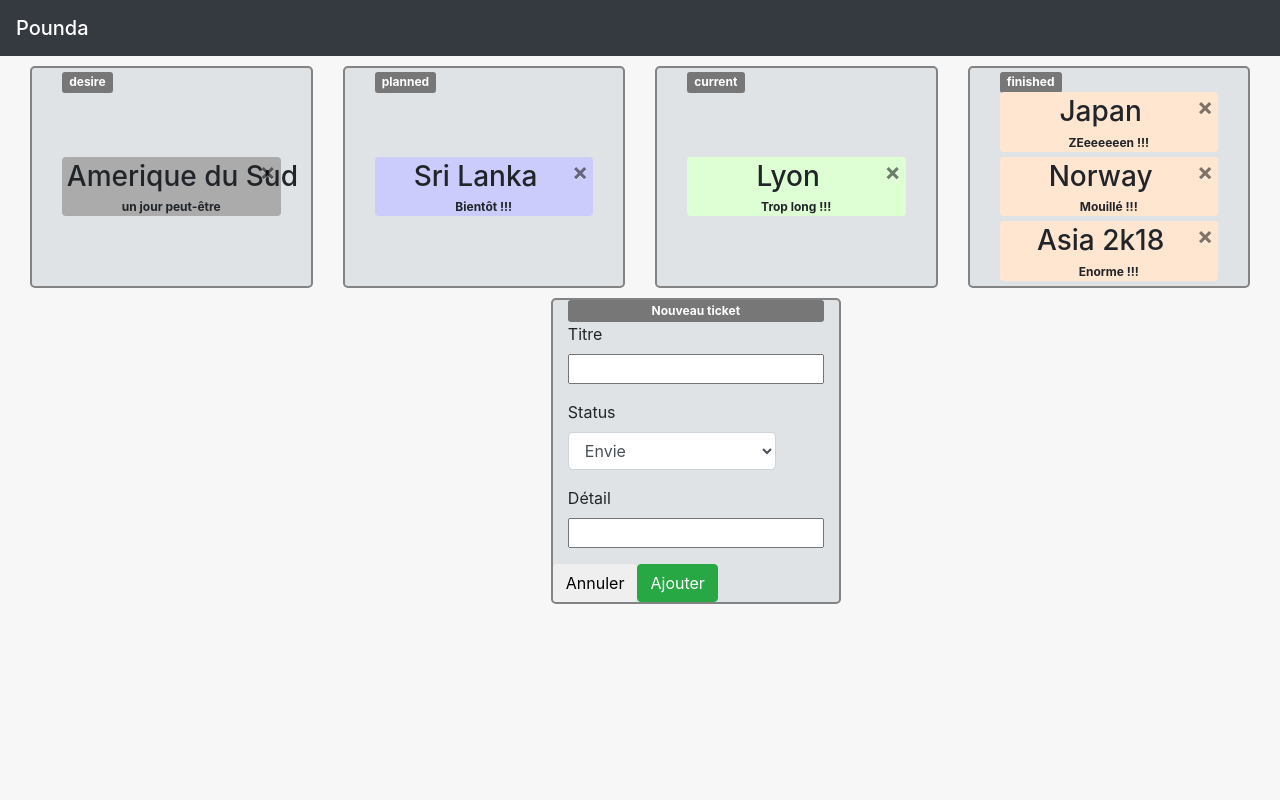
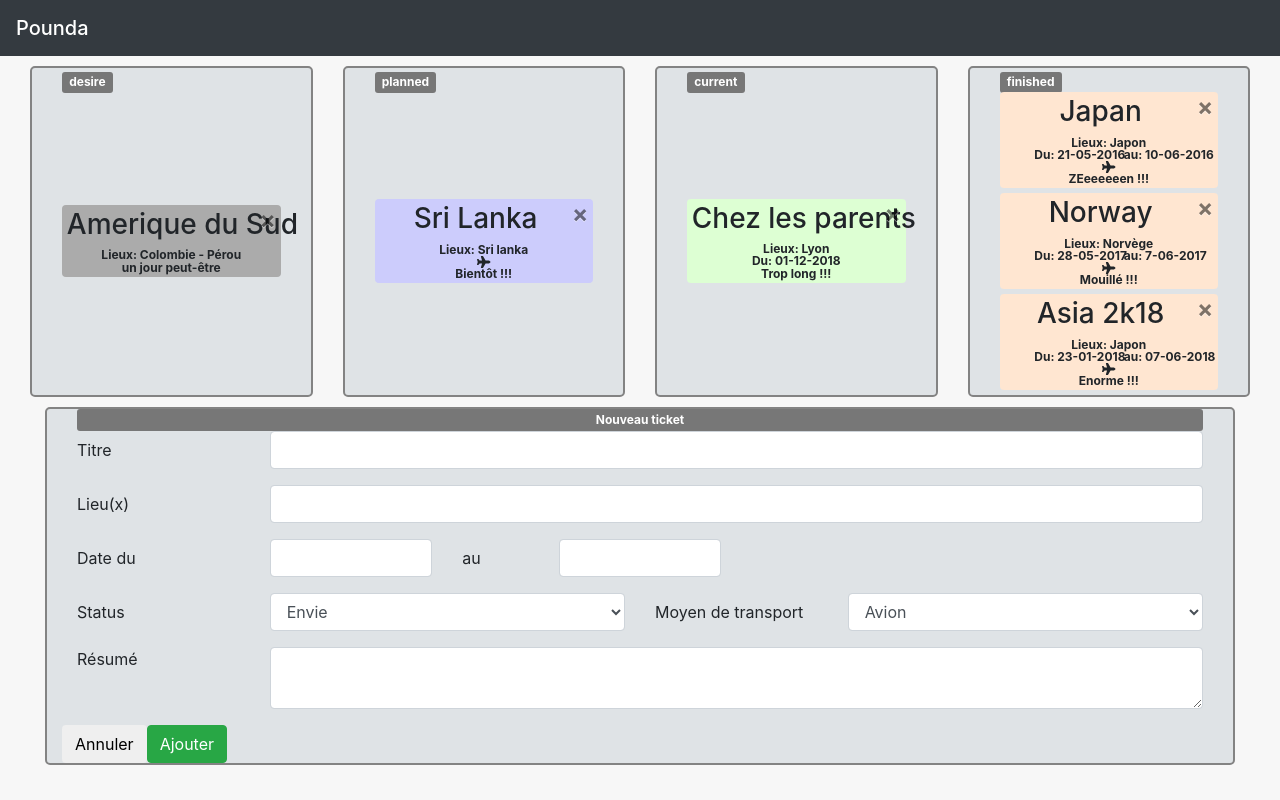
Before and after one commit to poundawan/pounda, a React (Create React App) app: page / in a window 1280 px wide. Both pictures are taken after a click on the button "Nouveau Ticket". Built offline with nearby package versions, Linux system fonts and the light colour scheme.

Commit message:
correction code & ajout de plus d'info dans le formulaire

```diff
--- a/package.json
+++ b/package.json
@@ -4,6 +4,11 @@
   "private": true,
   "homepage": "http://poundawan.github.io/pounda",
   "dependencies": {
+    "@fortawesome/fontawesome-svg-core": "^1.2.12",
+    "@fortawesome/free-brands-svg-icons": "^5.6.3",
+    "@fortawesome/free-regular-svg-icons": "^5.6.3",
+    "@fortawesome/free-solid-svg-icons": "^5.6.3",
+    "@fortawesome/react-fontawesome": "^0.1.3",
     "react": "^16.7.0",
     "react-bootstrap": "^0.32.4",
     "react-dom": "^16.7.0",
--- a/src/App.css
+++ b/src/App.css
@@ -1,9 +1,9 @@
-.main-container{
+.main-container {
   margin-top: 10px;
 }
-.label{
+.label {
   display: inline;
-    padding: .2em .6em .3em;
+  padding: 0.2em 0.6em 0.3em;
   font-size: 75%;
   font-weight: 700;
   line-height: 1;
@@ -11,7 +11,7 @@
   text-align: center;
   white-space: nowrap;
   vertical-align: baseline;
-    border-radius: .25em;
+  border-radius: 0.25em;
 }
 
 .label-default {
--- a/src/App.js
+++ b/src/App.js
@@ -1,122 +1,192 @@
-import React, { Component } from 'react'
-import { Button } from 'react-bootstrap'
+import React, { Component } from "react";
+import { library } from "@fortawesome/fontawesome-svg-core";
+import { FontAwesomeIcon } from "@fortawesome/react-fontawesome";
+import {
+  faGlobeAfrica,
+  faGlobeEurope,
+  faGlobeAmericas,
+  faGlobeAsia,
+  faBus,
+  faCar,
+  faMotorcycle,
+  faPlane,
+  faShip,
+  faShuttleVan,
+  faTrain,
+  faThumbsUp,
+  faBicycle
+} from "@fortawesome/free-solid-svg-icons";
+import "./App.css";
+import "./bootstrap.css";
 
-import './App.css'
-import './bootstrap.css'
+import Table from "./table.js";
+import NewTicket from "./newTicket";
 
-import Table from './table.js'
-import NewTicket from './newTicket';
+library.add(
+  faGlobeAfrica,
+  faGlobeEurope,
+  faGlobeAmericas,
+  faGlobeAsia,
+  faBus,
+  faCar,
+  faMotorcycle,
+  faPlane,
+  faShip,
+  faShuttleVan,
+  faTrain,
+  faThumbsUp,
+  faBicycle
+);
 
 class App extends Component {
-
   state = {
     lastID: 7,
-        tables : ['desire','planned','current','finished'],
-        tickets :[
+    tables: ["desire", "planned", "current", "finished"],
+    tickets: [
       {
-              id:1,
-              status:'desire',
-              title:'Amerique du Sud',
-              detail:'un jour peut-être',
+        id: 1,
+        status: "desire",
+        title: "Amerique du Sud",
+        places: "Colombie - Pérou",
+        from: "",
+        to: "",
+        transport: "",
+        resume: "un jour peut-être"
       },
       {
-              id:2,
-              status:'finished',
-              title:'Japan',
-              detail:'ZEeeeeeen !!!',
+        id: 2,
+        status: "finished",
+        title: "Japan",
+        places: "Japon",
+        from: "21-05-2016",
+        to: "10-06-2016",
+        transport: "plane",
+        resume: "ZEeeeeeen !!!"
       },
       {
-                id:3,
-              status:'planned',
-              title:'Sri Lanka',
-              detail:'Bientôt !!!',
+        id: 3,
+        status: "planned",
+        title: "Sri Lanka",
+        places: "Sri lanka",
+        from: "",
+        to: "",
+        transport: "plane",
+        resume: "Bientôt !!!"
       },
       {
-                id:4,
-              status:'finished',
-              title:'Norway',
-              detail:'Mouillé !!!',
+        id: 4,
+        status: "finished",
+        title: "Norway",
+        places: "Norvège",
+        from: "28-05-2017",
+        to: "7-06-2017",
+        transport: "plane",
+        resume: "Mouillé !!!"
       },
       {
-                id:5,
-              status:'current',
-              title:'Lyon',
-              detail:'Trop long !!!',
+        id: 5,
+        status: "current",
+        title: "Chez les parents",
+        places: "Lyon",
+        from: "01-12-2018",
+        to: "",
+        transport: "",
+        resume: "Trop long !!!"
       },
       {
-                id:6,
-              status:'finished',
-              title:'Asia 2k18',
-              detail:'Enorme !!!',
-            },
+        id: 6,
+        status: "finished",
+        title: "Asia 2k18",
+        places: "Japon",
+        from: "23-01-2018",
+        to: "07-06-2018",
+        transport: "plane",
+        resume: "Enorme !!!"
+      }
     ]
-    }
+  };
 
   onDrop = (ev, cat) => {
     let id = ev.dataTransfer.getData("id");
-        let tickets = this.state.tickets.filter((tiket) => {
+    let tickets = this.state.tickets.filter(tiket => {
       if (tiket.id == id) {
         tiket.status = cat;
       }
       return tiket;
     });
-         this.setState({tickets, tickets });
-      }
+    this.setState({ tickets, tickets });
+  };
 
-    onDeleteTicket = (id) => {
-        const tickets = this.state.tickets
-        let index = tickets.findIndex(x => x.id ===id)
-        tickets.splice(index,1)
-        this.setState({tickets})
-    }
+  onDeleteTicket = id => {
+    const tickets = this.state.tickets;
+    let index = tickets.findIndex(x => x.id === id);
+    tickets.splice(index, 1);
+    this.setState({ tickets });
+  };
 
-    onSendTicket = (newTitle,newStatus,newDetail) => {
-        const tickets = this.state.tickets
-        let lastID = this.state.lastID
+  onSendTicket = (
+    newTitle,
+    newPlaces,
+    newFrom,
+    newTo,
+    newTransport,
+    newStatus,
+    newResume
+  ) => {
+    const tickets = this.state.tickets;
+    let lastID = this.state.lastID;
     tickets.push({
-          id:lastID,
+      id: lastID,
       title: newTitle,
+      places: newPlaces,
+      from: newFrom,
+      to: newTo,
+      transport: newTransport,
       status: newStatus,
-          detail:newDetail
-        })
-        this.setState({tickets: tickets,lastID: lastID+1})
-      }
+      resume: newResume
+    });
+    this.setState({ tickets: tickets, lastID: lastID + 1 });
+  };
 
-    orderingTable = (tables,tickets) => {
-        let currentTable = []
-        let currentTickets
-        tables.map((table) => {
-            currentTickets = []
-            tickets.map((ticket) => {
-                if(table === ticket.status)
-                {
-                    currentTickets.push(ticket)
-                }
-            })
-            currentTable.push({status:table,tickets:currentTickets})
-        })
-        return currentTable
-    }
+  orderingTable = (tables, tickets) => {
+    let currentTable = [];
+    let currentTickets;
+    tables.map(table => {
+      currentTickets = tickets.filter(ticket => ticket.status === table);
+      currentTable.push({ status: table, tickets: currentTickets });
+    });
+    return currentTable;
+  };
 
   render() {
-      const {tables,tickets} = this.state
-      let orderedTable = this.orderingTable(tables,tickets)
+    const { tables, tickets } = this.state;
+    let orderedTable = this.orderingTable(tables, tickets);
     return (
       <div>
         <nav className="navbar navbar-dark bg-dark">
           <span className="navbar-brand mb-0 h1">Pounda</span>
         </nav>
-            <div className='main-container container-fluid row'>
-                {orderedTable.map((table) => (
-                    <div  key={table.status} className={"table-container col-md-3 container-fluid row"}>
-                        <Table status={table.status} tickets={table.tickets} onDrop={this.onDrop} onDeleteTicket={this.onDeleteTicket}/>
+        <div className="main-container container-fluid row">
+          {orderedTable.map(table => (
+            <div
+              key={table.status}
+              className="table-container col-md-3 container-fluid row"
+            >
+              <Table
+                status={table.status}
+                tickets={table.tickets}
+                onDrop={this.onDrop}
+                onDeleteTicket={this.onDeleteTicket}
+              />
             </div>
           ))}
-                <div className={"form-container col-md-2 container-fluid row"}><NewTicket onSendTicket={this.onSendTicket} /></div>
+          <div className="form-container col-md-12 container-fluid row">
+            <NewTicket onSendTicket={this.onSendTicket} />
           </div>
         </div>
-      )
+      </div>
+    );
   }
 }
 
-  export default App
+export default App;
--- a/src/newTicket.js
+++ b/src/newTicket.js
@@ -1,46 +1,85 @@
-import React, { Component } from 'react';
+import React, { Component } from "react";
 
-import './newTicket.css'
+import "./newTicket.css";
 
 class NewTicket extends Component {
-
-    state ={
-        title:"",
-        status:"desire",
-        detail:"",
-        showForm: "hide",
+  state = {
+    status: "desire",
+    title: "",
+    places: "",
+    from: "",
+    to: "",
+    transport: "plane",
+    resume: "",
+    showForm: "hide"
+  };
+  onChangeTitle(e) {
+    this.setState({ title: e.target.value });
   }
-    onChangeTitle(e) {
-        this.setState({title: e.target.value});
+  onChangePlaces(e) {
+    this.setState({ places: e.target.value });
+  }
+  onChangeFrom(e) {
+    this.setState({ from: e.target.value });
+  }
+  onChangeTo(e) {
+    this.setState({ to: e.target.value });
+  }
+  onChangeTransport(e) {
+    this.setState({ transport: e.target.value });
   }
   onChangeStatus(e) {
-        this.setState({status: e.target.value});
+    this.setState({ status: e.target.value });
   }
-    onChangeDetail(e) {
-        this.setState({detail: e.target.value});
+  onChangeResume(e) {
+    this.setState({ resume: e.target.value });
   }
   onSubmit(e) {
     e.preventDefault();
-        this.setState({ title:"", status:"", detail:"",});
-        this.props.onSendTicket(this.state.title,this.state.status,this.state.detail);
+    this.setState({
+      title: "",
+      places: "",
+      from: "",
+      to: "",
+      transport: "",
+      status: "",
+      resume: ""
+    });
+    this.props.onSendTicket(
+      this.state.title,
+      this.state.places,
+      this.state.from,
+      this.state.to,
+      this.state.transport,
+      this.state.status,
+      this.state.resume
+    );
   }
 
-    displayForm(e,event){
+  displayForm(e, event) {
     e.preventDefault();
-        this.setState({showForm:event})
+    this.setState({ showForm: event });
   }
 
   render() {
-    const {title,detail,showForm} = this.state
+    const { title, places, from, to, resume, showForm } = this.state;
     return (
-      <div className="Input">
-        {showForm==="show" ? (
-        <form className="form-newticket form-horizontal" onSubmit={e => this.onSubmit(e)}>
-          <div className="container-fluid row"><span className="col-md-12 label label-default label-form">Nouveau ticket</span></div>
-          <div className="form-group">
-            <label className="col-sm-2 control-label">Titre</label>
+      <div className="container-fluid row">
+        {showForm === "show" ? (
+          <form
+            className="form-newticket form-horizontal col-md-12"
+            onSubmit={e => this.onSubmit(e)}
+          >
+            <div className="container-fluid row">
+              <span className="col-md-12 label label-default label-form">
+                Nouveau ticket
+              </span>
+            </div>
+            <div className="form-group row">
+              <label className="col-sm-2 col-form-label">Titre</label>
               <div className="col-sm-10">
                 <input
+                  className="form-control"
                   value={title}
                   id="titleTicket"
                   type="text"
@@ -48,32 +87,107 @@ class NewTicket extends Component {
                   onChange={e => this.onChangeTitle(e)}
                 />
               </div>
-          </div><div className="form-group">
-            <label className="col-sm-2 control-label">Status</label>
+            </div>
+            <div className="form-group row">
+              <label className="col-sm-2 col-form-label">Lieu(x)</label>
               <div className="col-sm-10">
-                <select className="form-control" onChange={e => this.onChangeStatus(e)}>
+                <input
+                  className="form-control"
+                  id="placesTicket"
+                  type="text"
+                  value={places}
+                  placeholder=""
+                  onChange={e => this.onChangePlaces(e)}
+                />
+              </div>
+            </div>
+            <div className="form-group row">
+              <label className="col-sm-2 col-form-label">Date du</label>
+              <div className="col-sm-4 col-md-2">
+                <input
+                  className="form-control"
+                  id="fromTicket"
+                  type="text"
+                  placeholder=""
+                  value={from}
+                  onChange={e => this.onChangeFrom(e)}
+                />
+              </div>
+              <label className="col-sm-1 col-form-label">au</label>
+              <div className="col-sm-4 col-md-2">
+                <input
+                  className="form-control"
+                  id="toTicket"
+                  type="text"
+                  placeholder=""
+                  value={to}
+                  onChange={e => this.onChangeTo(e)}
+                />
+              </div>
+            </div>
+            <div className="form-group row">
+              <label className="col-sm-2 col-form-label">Status</label>
+              <div className="col-sm-4">
+                <select
+                  className="form-control"
+                  onChange={e => this.onChangeStatus(e)}
+                >
                   <option value="desire">Envie</option>
                   <option value="planned">Prévu</option>
                   <option value="current">En cours</option>
                   <option value="finished">Déjà fait</option>
                 </select>
               </div>
-          </div><div className="form-group">
-            <label className="col-sm-2 control-label">Détail</label>
-            <div className="col-sm-10">
-                <input
-                    defaultValue={detail}
-                    type="text"
-                    placeholder=""
-                    onChange={e => this.onChangeDetail(e)}/>
+              <label className="col-sm-2 col-form-label">
+                Moyen de transport
+              </label>
+              <div className="col-sm-4">
+                <select
+                  className="form-control"
+                  onChange={e => this.onChangeTransport(e)}
+                >
+                  <option value="plane">Avion</option>
+                  <option value="ship">Bateau</option>
+                  <option value="bus">Bus</option>
+                  <option value="motorcycle">Moto</option>
+                  <option value="thumbs-up">Stop</option>
+                  <option value="train">Train</option>
+                  <option value="shuttle-van">Van</option>
+                  <option value="bicycle">Vélo</option>
+                  <option value="car">Voiture</option>
+                </select>
               </div>
             </div>
-          <button type="button" className="btn btn-default" onClick={e => this.displayForm(e,"hide")}>Annuler</button>
-          <button type="submit" className="btn btn-success">Ajouter</button>
+            <div className="form-group row">
+              <label className="col-sm-2 control-label">Résumé</label>
+              <div className="col-sm-10">
+                <textarea
+                  className="form-control"
+                  defaultValue={resume}
+                  onChange={e => this.onChangeResume(e)}
+                />
+              </div>
+            </div>
+            <button
+              type="button"
+              className="btn btn-default"
+              onClick={e => this.displayForm(e, "hide")}
+            >
+              Annuler
+            </button>
+            <button type="submit" className="btn btn-success">
+              Ajouter
+            </button>
           </form>
         ) : (
-        <button type="button" className="btn btn-primary" onClick={e => this.displayForm(e,"show")}>Nouveau Ticket</button>)
-        }
+          <button
+            type="button"
+            className="btn btn-primary"
+            onClick={e => this.displayForm(e, "show")}
+          >
+            Nouveau Ticket
+          </button>
+        )}
       </div>
     );
   }
--- a/src/table.js
+++ b/src/table.js
@@ -1,44 +1,47 @@
-import React, { Component } from 'react'
+import React, { Component } from "react";
 
-import Ticket from './ticket.js'
-import './table.css'
+import Ticket from "./ticket.js";
+import "./table.css";
 class Table extends Component {
+  onDragOver = ev => {
+    ev.preventDefault();
+  };
 
-    state ={
-        title:"",
-        status:"desire",
-        detail:"",
-        showForm: "hide",
-    }
-
-    onDragOver  = (ev) => {
-        ev.preventDefault();
-    }
-
-    onDropTicket(e,status) {
+  onDropTicket(e, status) {
     e.preventDefault();
-        this.props.onDrop(e,status);
+    this.props.onDrop(e, status);
   }
 
   render() {
-        const {status,tickets,onDeleteTicket} = this.props;
-        return(
-            <div className={'table-droppable col-md-12 table-'+status+' droppable container-fluid row'}
-                onDragOver={(e)=>this.onDragOver(e)}
-                onDrop={(e)=>{this.onDropTicket(e, status)}}
+    const { status, tickets, onDeleteTicket } = this.props;
+    return (
+      <div
+        className={
+          "table-droppable col-md-12 table-" +
+          status +
+          " droppable container-fluid row"
+        }
+        onDragOver={e => this.onDragOver(e)}
+        onDrop={e => {
+          this.onDropTicket(e, status);
+        }}
       >
-                <div className={"col-md-12"}><span className={"label label-default"}>{status}</span></div>
-                <div
-                    className="col-md-12"
-                >
-                {tickets.map((ticket) =>(
-                    <Ticket key={ticket.id} ticketID={ticket.id} title={ticket.title} date="20190101" detail={ticket.detail} status={status} onDeleteTicket={onDeleteTicket} />
+        <div className={"col-md-12"}>
+          <span className={"label label-default"}>{status}</span>
+        </div>
+        <div className="col-md-12">
+          {tickets.map(ticket => (
+            <Ticket
+              key={ticket.id}
+              ticket={ticket}
+              status={status}
+              onDeleteTicket={onDeleteTicket}
+            />
           ))}
         </div>
       </div>
-        )
+    );
   }
 }
 
-
-export default Table
+export default Table;
--- a/src/ticket.js
+++ b/src/ticket.js
@@ -1,34 +1,63 @@
-import React, { Component }  from 'react'
+import React, { Component } from "react";
 
-import './ticket.css'
+import { FontAwesomeIcon } from "@fortawesome/react-fontawesome";
+import "./ticket.css";
 
 class Ticket extends Component {
+  onDragStart = (ev, id) => {
+    ev.dataTransfer.setData("id", id);
+  };
 
-    onDragStart = (ev,id) => {
-        ev.dataTransfer.setData("id",id);
-    }
-
-    onDeleteTicket = (ev,id) => {
+  onDeleteTicket = (ev, id) => {
     ev.preventDefault();
     this.props.onDeleteTicket(id);
-    }
-    render(){
-        const {ticketID,title,date,detail,status} = this.props;
-
-        return(
+  };
+  render() {
+    const { ticket, status } = this.props;
+    let classDate = "col-md-12";
+    if (ticket.to.length > 0) classDate = "col-md-6";
+    return (
       <div
-                onDragStart = {(e) => this.onDragStart(e,ticketID)}
+        onDragStart={e => this.onDragStart(e, ticket.id)}
         draggable
         className={`ticket ${status} draggable badge col-md-12`}
-                date={date}
       >
-                <button type="button" className="close" aria-label="Close" onClick={e => this.onDeleteTicket(e,ticketID)}>
+        <button
+          type="button"
+          className="close"
+          aria-label="Close"
+          onClick={e => this.onDeleteTicket(e, ticket.id)}
+        >
           <span aria-hidden="true">&times;</span>
         </button>
-                <h3>{title}</h3>
-                <span>{detail}</span>
+        <h3>{ticket.title}</h3>
+        <div className="container-fluid row">
+          {ticket.places.length > 0 ? (
+            <span className="col-md-12">Lieux: {ticket.places}</span>
+          ) : (
+            ""
+          )}
+          {ticket.from.length > 0 ? (
+            <span className={classDate}>Du: {ticket.from}</span>
+          ) : (
+            ""
+          )}
+          {ticket.to.length > 0 ? (
+            <span className="col-md-6">au: {ticket.to}</span>
+          ) : (
+            ""
+          )}
+          {ticket.places.length > 0 ? (
+            <span className="col-md-12">
+              <FontAwesomeIcon icon={ticket.transport} />
+            </span>
+          ) : (
+            ""
+          )}
+          <span className="col-md-12">{ticket.resume}</span>
         </div>
-        )
+      </div>
+    );
   }
 }
-export default Ticket
+export default Ticket;
```
Also changed, not shown: src/newTicket.css (+8 -8 lines), src/table.css (+4 -4 lines), 1 other file (tests, documents, lock files or other folders). Lines whose indentation alone changed are shown as unchanged.
